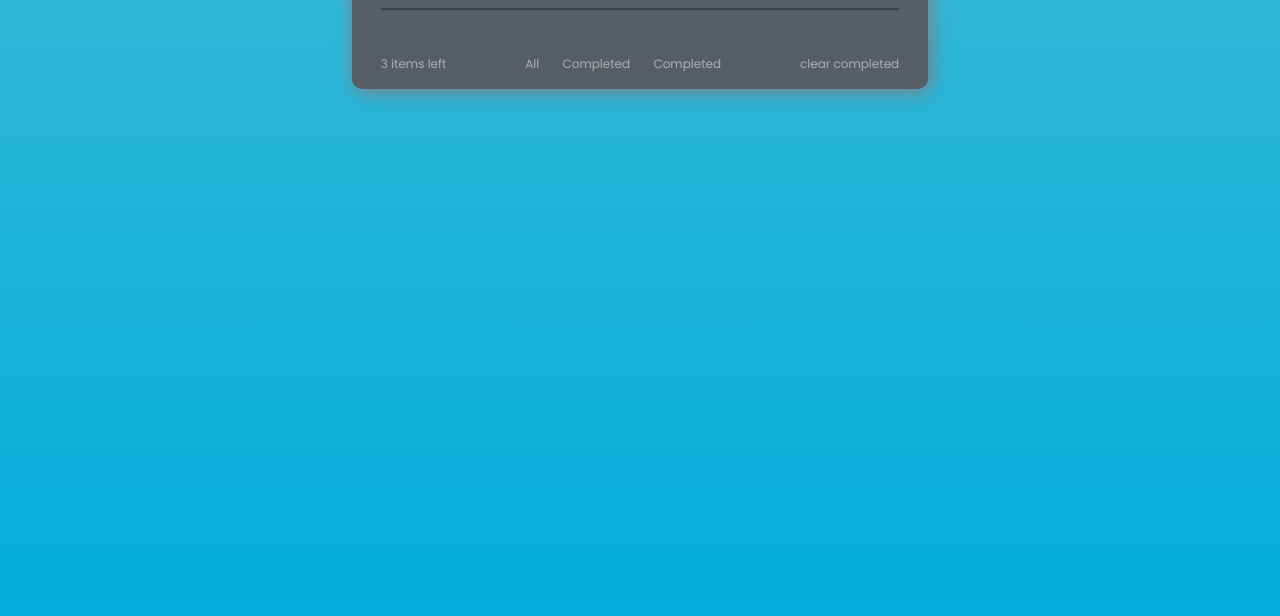
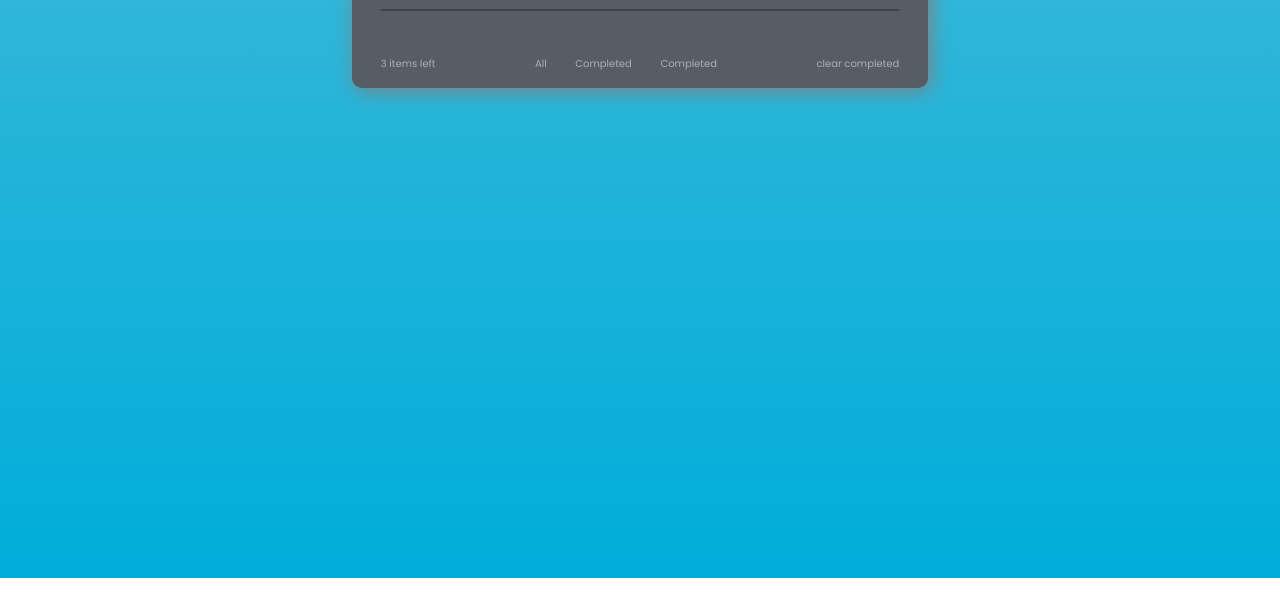
Before and after one commit to yken42/todo-list-app, a website built with Vite: page index.html in a window 1280 px wide. Shown: the part 222-838 px from the top of the page. After the commit the page ends 800 px from the top, so only its background shows below. Built offline with nearby package versions, Linux system fonts and the light colour scheme.

Commit message:
extra design fixes

```diff
--- a/index.html
+++ b/index.html
@@ -8,6 +8,7 @@
     <link rel="stylesheet" href="style.css" />
   </head>
   <body>
+    <div class="wrapper">
     <div class="container">
       <h1 class="title">Todo List</h1>
       <form action="">
@@ -31,6 +32,7 @@
           <a href="#">clear completed</a>
       </footer>
     </div>
+  </div>
 
     <script type="module" src="/main.js"></script>
     <script
--- a/main.js
+++ b/main.js
@@ -43,5 +43,4 @@ function removeTask(e) {
     const item = e.target.closest("li");
     item.remove();
   }
-  // console.log("HELO");
 }
--- a/style.css
+++ b/style.css
@@ -9,10 +9,11 @@
   font-family: "Poppins", sans-serif;
 }
 
-body {
+.wrapper {
   background: linear-gradient(#41b9d8, #00adda);
   background-repeat: no-repeat;
-  height: 100vh;
+  min-height: 100vh;
+  padding-top: 0.1rem;
 }
 
 .title {
@@ -96,7 +97,7 @@ footer {
   color: #afafb0;
   display: flex;
   justify-content: space-between;
-  font-size: 12px;
+  font-size: 10px;
   width: 90%;
   margin: 0 auto;
 }
@@ -109,12 +110,18 @@ a {
 
 .filters a {
   padding: 0 10px;
+  margin: 3px;
+}
+
+.filters a:hover,
+a:hover {
+  color: #dbdbdb;
 }
 
 .delete-btn {
   color: white;
 }
 
-.delete-btn:hover{
+.delete-btn:hover {
   cursor: pointer;
 }
```
